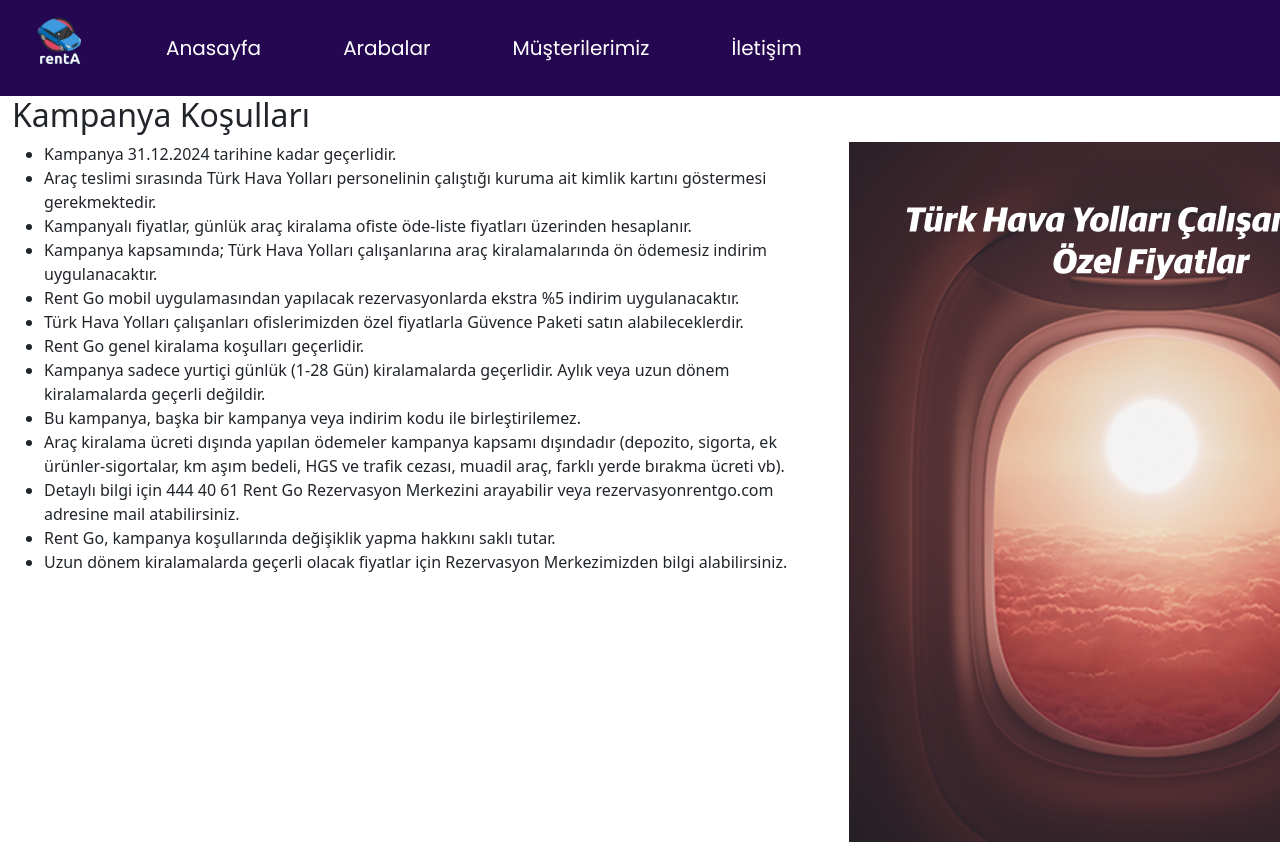
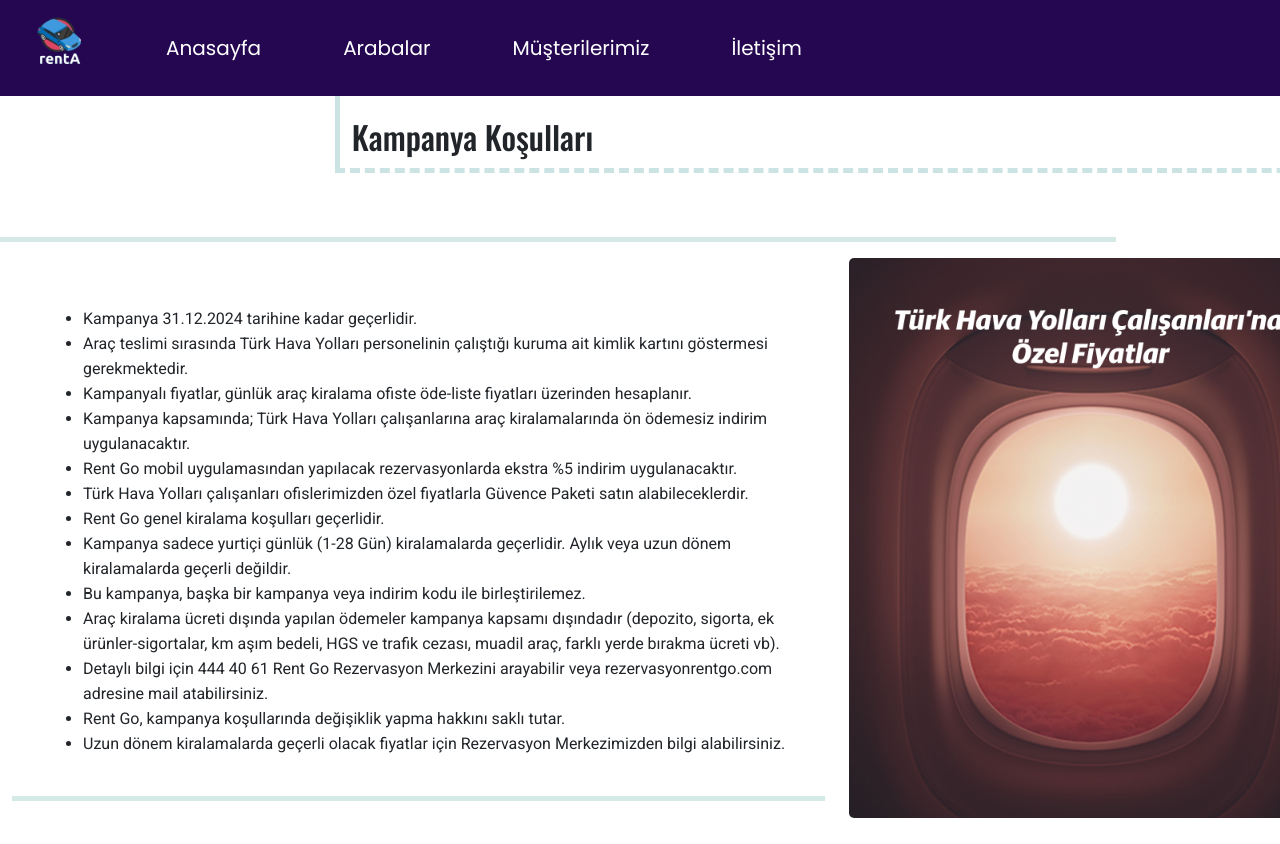
Before and after one commit to soymze/rentA, an Angular app: page /detail1 in a window 1280 px wide. Shown: the top 844 px of the page. Built offline with nearby package versions, Linux system fonts and the light colour scheme.

Commit message:
detail pages done.

```diff
--- a/src/app/pages/detail1/detail1.component.css
+++ b/src/app/pages/detail1/detail1.component.css
@@ -0,0 +1,32 @@
+@import url('https://fonts.googleapis.com/css2?family=Oswald:wght@200..700&display=swap');
+@import url('https://fonts.googleapis.com/css2?family=Oswald:wght@200..700&family=Roboto:ital,wght@0,100;0,300;0,400;0,500;0,700;0,900;1,100;1,300;1,400;1,500;1,700;1,900&display=swap');
+@import url('https://fonts.googleapis.com/css2?family=Oswald:wght@200..700&display=swap');
+
+h2{
+    font-family: 'Oswald';
+    margin-left: 30%;
+    padding-top: 2%;
+    border: 5px solid rgb(87, 166, 161, 0.3);
+    border-right: none;
+    border-top: none;
+    border-bottom-style:dashed;
+    padding-bottom: 1%;
+}
+
+li{
+    font-family: 'Roboto';
+    line-height: 25px;
+    margin-left: 5%;
+}
+
+img{
+    min-width: 10%;
+    max-height: 80%;
+    border-radius: 5px;
+}
+
+hr{
+    border-top: 5px solid #57A6A1;
+    width: 100%;
+    margin-top: 5%;
+  }
--- a/src/app/pages/detail1/detail1.component.html
+++ b/src/app/pages/detail1/detail1.component.html
@@ -1,6 +1,7 @@
 <div class="container row">
     <h2>Kampanya Koşulları</h2>
-    <div class="text col-md-9">
+    <hr>
+    <div class="text col-md-9 mt-5">
         <ul>
             <li>Kampanya 31.12.2024 tarihine kadar geçerlidir.</li>
             <li>Araç teslimi sırasında Türk Hava Yolları personelinin çalıştığı kuruma ait kimlik kartını göstermesi gerekmektedir.</li>
@@ -16,6 +17,7 @@
             <li>Rent Go, kampanya koşullarında değişiklik yapma hakkını saklı tutar.</li>
             <li>Uzun dönem kiralamalarda geçerli olacak fiyatlar için Rezervasyon Merkezimizden bilgi alabilirsiniz.</li>
         </ul>
+        <hr>
     </div>
     <div class="image col-md-3">
         <img src="../../../assets/kamp3.png" alt="detay1">
--- a/src/app/pages/detail2/detail2.component.css
+++ b/src/app/pages/detail2/detail2.component.css
@@ -0,0 +1,32 @@
+@import url('https://fonts.googleapis.com/css2?family=Oswald:wght@200..700&display=swap');
+@import url('https://fonts.googleapis.com/css2?family=Oswald:wght@200..700&family=Roboto:ital,wght@0,100;0,300;0,400;0,500;0,700;0,900;1,100;1,300;1,400;1,500;1,700;1,900&display=swap');
+@import url('https://fonts.googleapis.com/css2?family=Oswald:wght@200..700&display=swap');
+
+h2{
+    font-family: 'Oswald';
+    margin-left: 30%;
+    padding-top: 2%;
+    border: 5px solid rgb(87, 166, 161, 0.3);
+    border-right: none;
+    border-top: none;
+    border-bottom-style:dashed;
+    padding-bottom: 1%;
+}
+
+li{
+    font-family: 'Roboto';
+    line-height: 25px;
+    margin-left: 5%;
+}
+
+img{
+    min-width: 10%;
+    max-height: 80%;
+    border-radius: 5px;
+}
+
+hr{
+    border-top: 5px solid #57A6A1;
+    width: 100%;
+    margin-top: 5%;
+  }
--- a/src/app/pages/detail2/detail2.component.html
+++ b/src/app/pages/detail2/detail2.component.html
@@ -1,6 +1,7 @@
 <div class="container row">
     <h2>Kampanya Koşulları</h2>
-    <div class="text col-md-9">
+    <hr>
+    <div class="text col-md-9 mt-5">
         <ul>
             <li>Kampanya 31.12.2024 tarihine kadar geçerlidir.</li>
             <li>Araç teslimi sırasında Türk Hava Yolları personelinin çalıştığı kuruma ait kimlik kartını göstermesi gerekmektedir.</li>
@@ -16,6 +17,7 @@
             <li>Rent Go, kampanya koşullarında değişiklik yapma hakkını saklı tutar.</li>
             <li>Uzun dönem kiralamalarda geçerli olacak fiyatlar için Rezervasyon Merkezimizden bilgi alabilirsiniz.</li>
         </ul>
+        <hr>
     </div>
     <div class="image col-md-3">
         <img src="../../../assets/kamp2.jpg" alt="detay2">
--- a/src/app/pages/detail3/detail3.component.css
+++ b/src/app/pages/detail3/detail3.component.css
@@ -0,0 +1,32 @@
+@import url('https://fonts.googleapis.com/css2?family=Oswald:wght@200..700&display=swap');
+@import url('https://fonts.googleapis.com/css2?family=Oswald:wght@200..700&family=Roboto:ital,wght@0,100;0,300;0,400;0,500;0,700;0,900;1,100;1,300;1,400;1,500;1,700;1,900&display=swap');
+@import url('https://fonts.googleapis.com/css2?family=Oswald:wght@200..700&display=swap');
+
+h2{
+    font-family: 'Oswald';
+    margin-left: 30%;
+    padding-top: 2%;
+    border: 5px solid rgb(87, 166, 161, 0.3);
+    border-right: none;
+    border-top: none;
+    border-bottom-style:dashed;
+    padding-bottom: 1%;
+}
+
+li{
+    font-family: 'Roboto';
+    line-height: 25px;
+    margin-left: 5%;
+}
+
+img{
+    min-width: 10%;
+    max-height: 80%;
+    border-radius: 5px;
+}
+
+hr{
+    border-top: 5px solid #57A6A1;
+    width: 100%;
+    margin-top: 5%;
+  }
--- a/src/app/pages/detail3/detail3.component.html
+++ b/src/app/pages/detail3/detail3.component.html
@@ -1,6 +1,7 @@
 <div class="container row">
     <h2>Kampanya Koşulları</h2>
-    <div class="text col-md-9">
+    <hr>
+    <div class="text col-md-9 mt-5">
         <ul>
             <li>Kampanya 31.12.2024 tarihine kadar geçerlidir.</li>
             <li>Araç teslimi sırasında Türk Hava Yolları personelinin çalıştığı kuruma ait kimlik kartını göstermesi gerekmektedir.</li>
@@ -16,6 +17,7 @@
             <li>Rent Go, kampanya koşullarında değişiklik yapma hakkını saklı tutar.</li>
             <li>Uzun dönem kiralamalarda geçerli olacak fiyatlar için Rezervasyon Merkezimizden bilgi alabilirsiniz.</li>
         </ul>
+        <hr>
     </div>
     <div class="image col-md-3">
         <img src="../../../assets/kamp1.jpg" alt="detay3">
```
